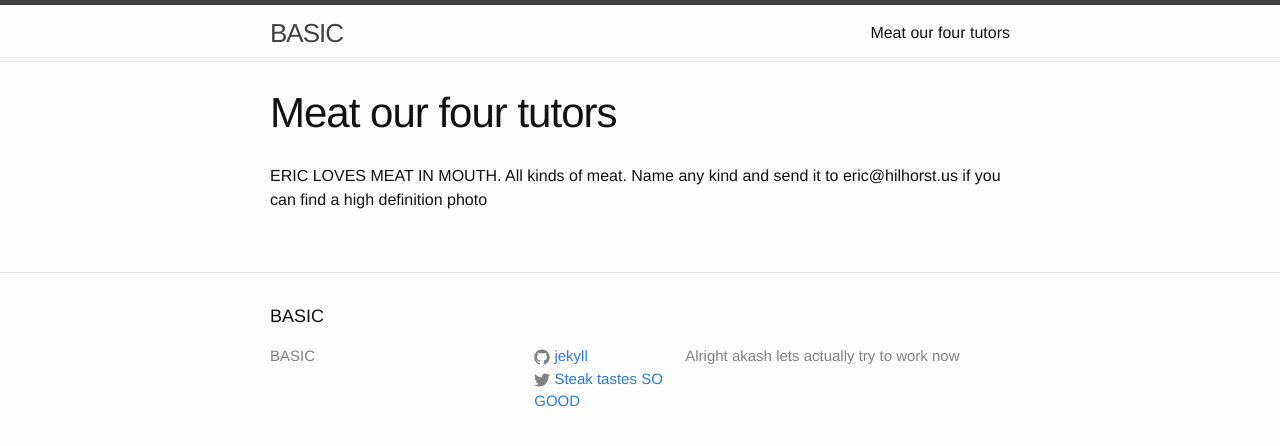
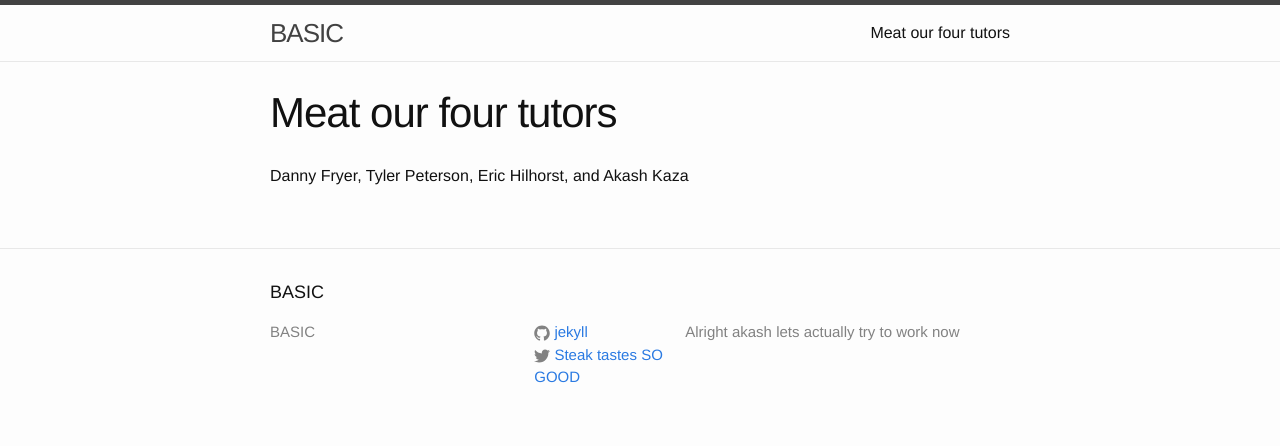
Before and after one commit to pepe454/pepe454.github.io, a Jekyll site: the page built from about.md, in a window 1280 px wide. Shown: the top 446 px of the page. Built offline with Jekyll 4.4.1, drawn with Linux system fonts in a browser that asks for light colours.

Commit message:
Update about.md

```diff
--- a/about.md
+++ b/about.md
@@ -4,4 +4,4 @@ title: Meat our four tutors
 permalink: /about/
 ---
 
-ERIC LOVES MEAT IN MOUTH. All kinds of meat. Name any kind and send it to eric@hilhorst.us if you can find a high definition photo
+Danny Fryer, Tyler Peterson, Eric Hilhorst, and Akash Kaza
```
